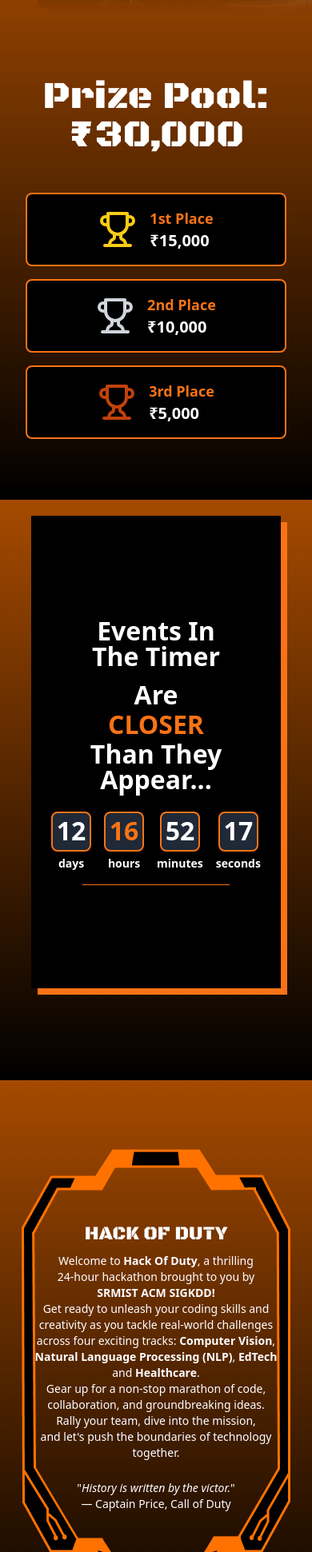
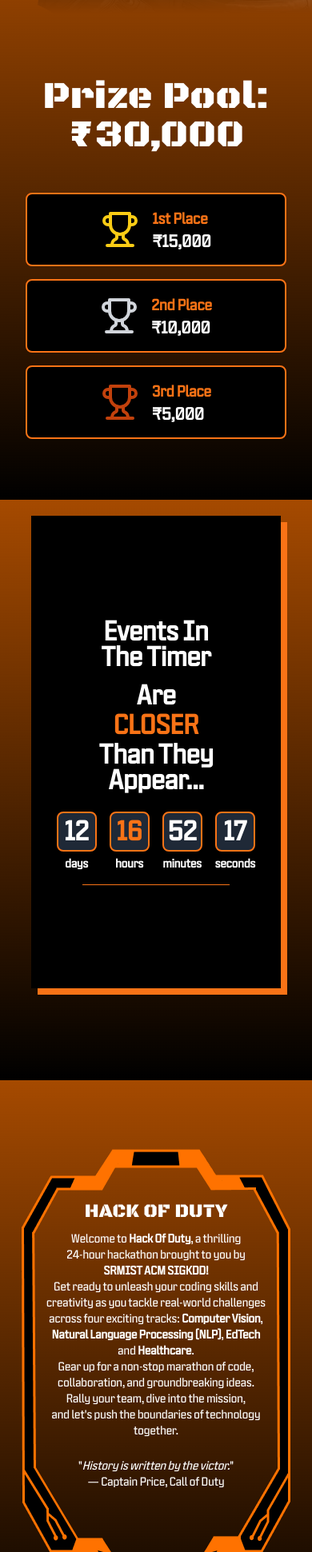
Before and after one commit to himuexe/Hack_Of_Duty, a React (Create React App) app: page / in a window 390 px wide. Shown: the part 827-2768 px from the top of the page at 80% size. Built offline with nearby package versions, Linux system fonts and the light colour scheme; grey boxes are pictures that could not be loaded.

Commit message:
Hitmarker font

```diff
--- a/src/components/About/About.jsx
+++ b/src/components/About/About.jsx
@@ -19,10 +19,10 @@
       />
 
       <div className="absolute text-center z-10 top-1/4 px-4">
-        <h1 className="text-2xl sm:text-3xl md:text-4xl lg:text-5xl text-white mb-2 lg:mt-2 mt-8" style={{ fontFamily: 'Black Ops One, sans-serif' }}>HACK OF DUTY</h1>
+        <h1 className="text-2xl sm:text-3xl md:text-4xl lg:text-5xl text-white mb-2 lg:mt-2 mt-1" style={{ fontFamily: 'Black Ops One, sans-serif' }}>HACK OF DUTY</h1>
 
         {/* Paragraphs for larger screens */}
-        <div className="hidden lg:block">
+        <div className="hidden lg:block" style={{fontFamily:"Hitmarker"}}>
           <br></br>
           <p className="text-sm sm:text-base md:text-lg text-white">Welcome to <b>Hack Of Duty</b>, a thrilling 24-hour hackathon brought to you by <b>SRMIST ACM SIGKDD!</b></p>
           <p className="text-sm sm:text-base md:text-lg text-white">Get ready to unleash your coding skills and creativity as you tackle real-world challenges across four</p>
@@ -36,7 +36,7 @@
         </div>
 
           {/* Paragraphs for small screens */}
-        <div className="block lg:hidden">
+        <div className="block lg:hidden" style={{fontFamily:"Hitmarker"}}>
           <p className="text-sm sm:text-base md:text-lg text-white">Welcome to <b>Hack Of Duty</b>, a thrilling</p>
           <p className="text-sm sm:text-base md:text-lg text-white">24-hour hackathon brought to you by</p>
           <p className="text-sm sm:text-base md:text-lg text-white"><b>SRMIST ACM SIGKDD!</b></p>
--- a/src/components/Cards/Cards.jsx
+++ b/src/components/Cards/Cards.jsx
@@ -44,7 +44,7 @@
     <div className="lg:mt-16 px-12 py-6">
       <div className="flex justify-center items-center mb-8">
         <div
-          className="text-6xl mt-2 text-white tracking-wider"
+          className="text-6xl mt-2 text-center text-white tracking-wider"
           style={{ fontFamily: 'Black Ops One, sans-serif' }}
         >
           CHOOSE YOUR MISSION
@@ -81,12 +81,12 @@
                 />
               </div>
               <div className="p-4">
-                <h3 className="text-xl font-bold text-amber-500">
+                <h3 className="text-xl text-center font-bold text-amber-500" style={{fontFamily:"Hitmarker"}}>
                   {mission.name}
                 </h3>
               </div>
             </CardContent>
-            <CardHoverLayer className="card-hover-layer">
+            <CardHoverLayer className="card-hover-layer" style={{fontFamily:"Hitmarker"}}>
               <CardDescription>{mission.description}</CardDescription>
             </CardHoverLayer>
           </Card>
--- a/src/components/Prize/PrizePool.jsx
+++ b/src/components/Prize/PrizePool.jsx
@@ -20,7 +20,7 @@
         <h2 style={{ fontFamily: "Black Ops One, sans-serif" }} className="text-5xl md:text-6xl text-white text-center mb-12">
           Prize Pool: ₹30,000
         </h2>
-        <div className="flex flex-col lg:flex-row gap-4">
+        <div className="flex flex-col lg:flex-row gap-4 " style={{fontFamily:"Hitmarker"}}>
           <PrizeCard
             place="1st Place"
             amount="15,000"
--- a/src/components/Timer/Timer.jsx
+++ b/src/components/Timer/Timer.jsx
@@ -27,7 +27,7 @@
   }, []);
 
   return (
-    <div className="timer-main relative bg-black p-8 text-white font-bold mt-12 mb-12 w-4/5 mx-auto text-center lg:mb-16" style={{ height: '70vh' }}>
+    <div className="timer-main relative bg-black p-8 text-white font-bold mt-12 mb-12 w-4/5 mx-auto text-center lg:mb-16" style={{ height: '70vh', fontFamily:"Hitmarker" }}>
       {/* Orange offset shadow */}
       <div className="absolute inset-0 bg-orange-500 transform translate-x-2 translate-y-2 -z-10"></div>
       {/* Main content */}
```
